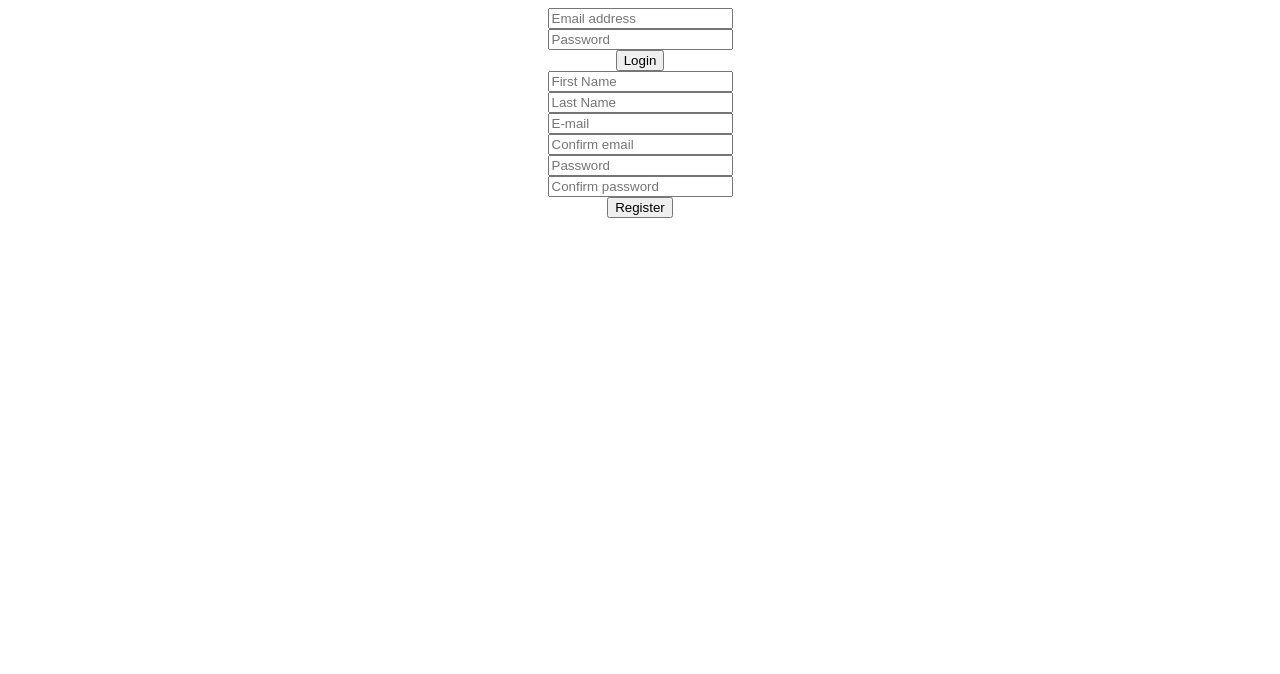
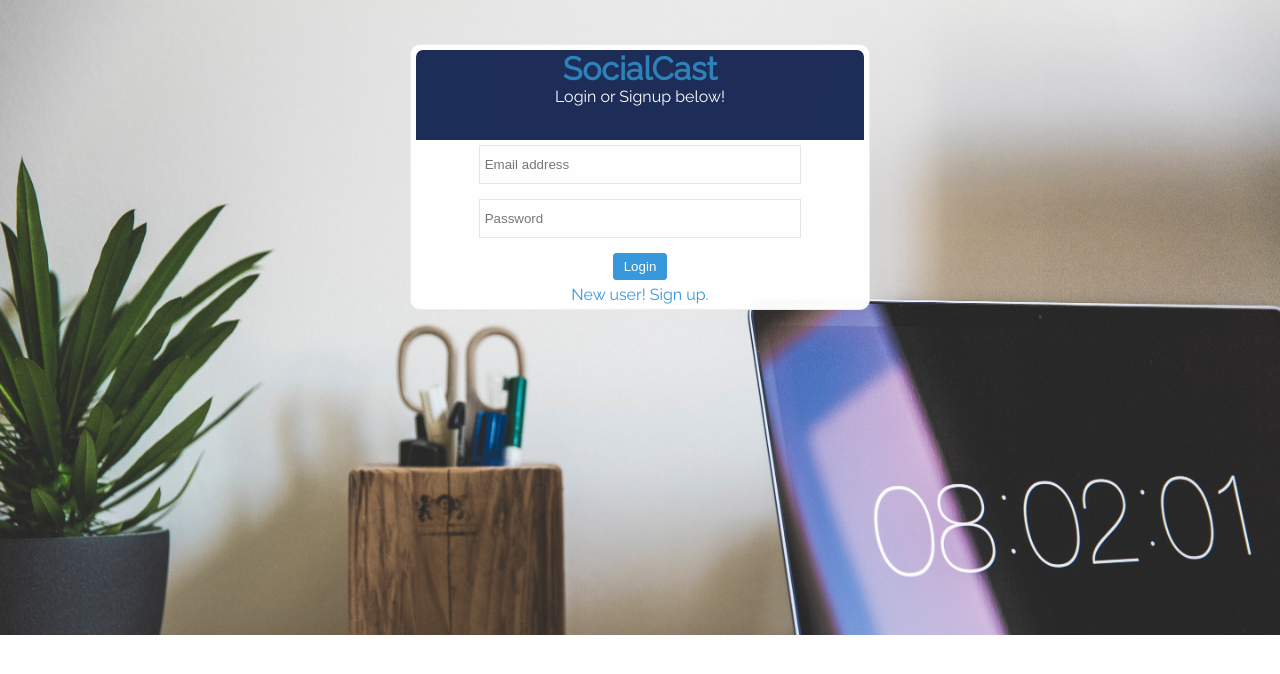
Before and after one commit to jahangirripon/socialCast, a PHP site: page /register.php in a window 1280 px wide. Shown: the top 674 px of the page. Run offline with PHP 8.4, Linux system fonts and the light colour scheme.

Commit message:
added register handler and css

```diff
--- a/assets/css/register_style.css
+++ b/assets/css/register_style.css
@@ -1,3 +1,84 @@
+/*@font-face {
+	font-family: 'Raleway';
+	src url('../fonts/Raleway.otf');
+}*/
+
 form {
 	text-align: center;
 }
+body {
+	margin: 0;
+	padding: 0;
+	height: 635px;
+	font-family: 'Raleway', sans-serif;
+}
+
+a {
+	text-decoration: none;
+	color: #3498db;
+}
+
+.wrapper {
+	background-image: url('../images/backgrounds/desktop.jpg');
+	background-size: 100%;
+	width: 100%;
+	height: 100%;
+	min-width: 950px;
+}
+
+.login_box {
+	position: relative;
+	margin-right: auto;
+	margin-left: auto;
+	top: 7%;
+	width: 35%;
+	background-color: #ffffff;
+	border: 1px solid #ededed;
+	border-radius: 10px;
+	padding: 5px;
+	opacity: 0.98;
+}
+
+.login_header {
+	width: 100%;
+	height: 90px;
+	background-color: #192a56;
+	color: #ffffff;
+	border-top-left-radius: 7px;
+	border-top-right-radius: 7px;
+	text-align: center;
+}
+
+.login_header h1 {
+	margin-top: 0;
+	margin-bottom: 0;
+	color: #2980b9;
+}
+
+input[type=submit] {
+	background-color: #3498db;
+	padding: 5px 10px 5px 10px;
+	border: 1px solid #3498db;
+	margin: 5px 0 5px 0;
+	border-radius: 3px;
+	cursor: pointer;
+	color: #fff;
+}
+
+input[type=text], input[type=email], input[type=password] {
+	border: 1px solid #e5e5e5;
+	margin-top: 5px;
+	width: 70%;
+	height: 35px;
+	margin-bottom: 10px;
+	padding-left: 5px;
+
+}
+
+input[type=text]:hover, input[type=email]:hover, input[type=password]:hover {
+	border-color: #3498db;
+}
+
+#second {
+	display: none;
+}
--- /dev/null
+++ b/assets/js/register.js
@@ -0,0 +1,17 @@
+$(document).ready(function() {
+
+	// on click signup, hide login and show registration
+	$('#signup').click(function() {
+		$('#first').slideUp("slow", function() {
+			$('#second').slideDown("slow");
+		});
+	});
+
+	// on click signin, hide signup and show login
+	$('#signin').click(function() {
+		$('#second').slideUp("slow", function() {
+			$('#first').slideDown("slow");
+		});
+	});
+
+});
--- a/includes/form_handlers/register_handler.php
+++ b/includes/form_handlers/register_handler.php
@@ -154,6 +154,7 @@
 		}
 
 		$username = strtolower($fname."_".$lname);
+		$profile_pic = "assets/images/profile_pics/defaults/creative.png";
 
 		$query = mysqli_query($con, "INSERT INTO users
 			(id, first_name, last_name, username, email, password, signup_date, profile_pic, num_posts, num_likes, user_closed, friend_array)
--- a/register.php
+++ b/register.php
@@ -9,27 +9,56 @@
 	<meta charset="UTF-8">
 	<title>Register | SocialCast</title>
 	<link rel="stylesheet" href="assets/css/register_style.css">
+	<link href="https://fonts.googleapis.com/css?family=Raleway" rel="stylesheet">
+	<script src="https://code.jquery.com/jquery-3.3.1.min.js"></script>
+	<script src="assets/js/register.js"></script>
+
 </head>
 <body>
 
-	<div>
+	<?php
+		if(isset($_POST['register_button'])) {
+			echo "
 
+				<script>
+					$(document).ready(function() {
+						$('#first').hide();
+						$('#second').show();
+						});
+				</script>
+
+			";
+		}
+
+	 ?>
+
+	<div class="wrapper">
+
+		<div class="login_box">
+			<div class="login_header">
+				<h1>SocialCast</h1>
+				Login or Signup below!
+			</div>
+
+			<div id="first">
 				<!-- login form -->
-
 				<form action="register.php" method="post">
 					<input type="email" name="log_email" placeholder="Email address" value="<?php
 						if(isset($_SESSION['log_email'])) {echo $_SESSION['log_email'];}
 					?>" required>
 					<br>
 					<input type="password" name="log_password" placeholder="Password">
+					<?php if(in_array("Email or password was incorrect.<br>", $error_array)) echo "Email or password was incorrect.<br>"; ?>
 					<br>
 					<input type="submit" name="login_button" value="Login">
-		<?php if(in_array("Email or password was incorrect.<br>", $error_array)) echo "Email or password was incorrect.<br>"; ?>
+					<br>
+					<a href="#" id="signup" class="signup">New user! Sign up.</a>
 				</form>
+			</div>
 
 
+			<div id="second">
 				<!-- register form -->
-
 				<form action="register.php" method="POST">
 
 					<input type="text" name="reg_fname" placeholder="First Name" value="<?php
@@ -105,9 +134,11 @@
 							echo "<span> All set, login now! </span><br>";
 						}
 					?>
+					<a href="#" id="signin" class="signin">Already have an account? Lign in</a>
+				</form>
+			</div>
 
-	</form>
-
+		</div>
 	</div>
 </body>
 </html>
```
Lines whose indentation alone changed are shown as unchanged.
